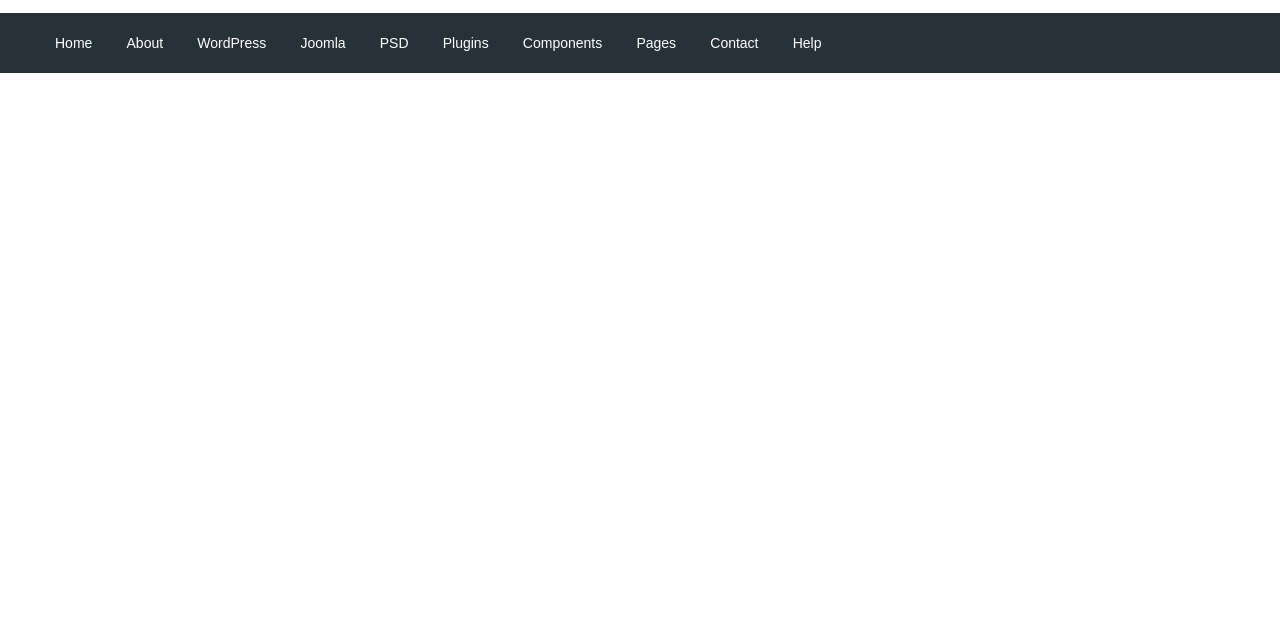
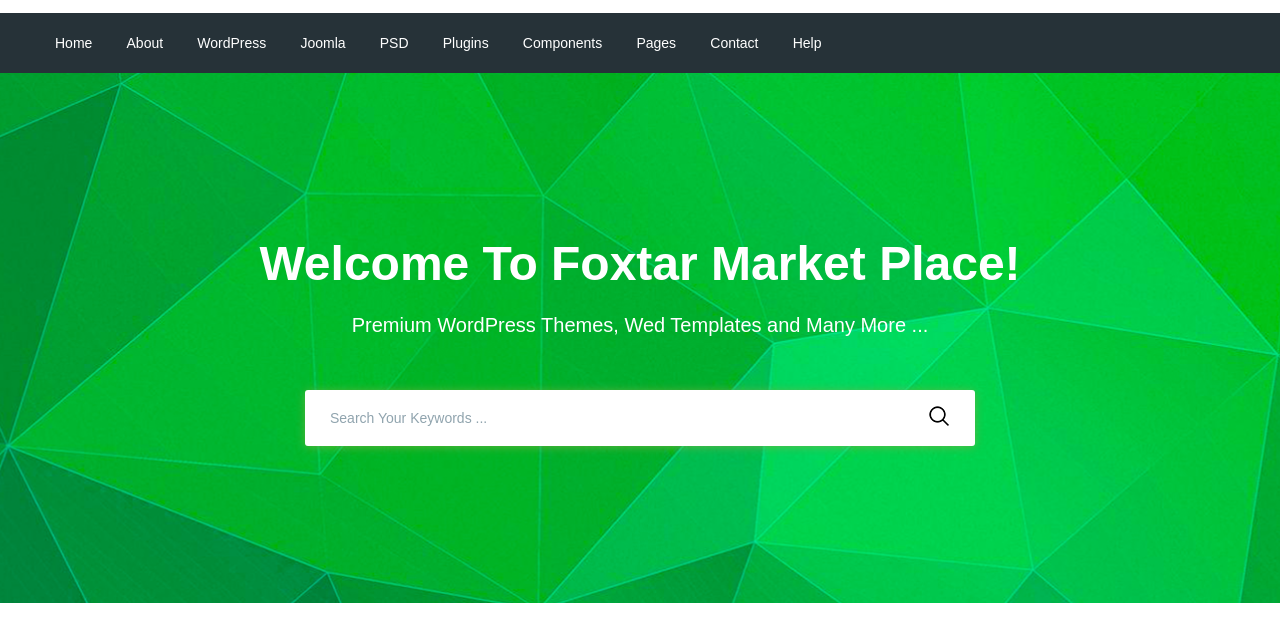
Before and after one commit to ogurec-i-molok0/modermo, a website: page app/index.html in a window 1280 px wide. Shown: the part 77-718 px from the top of the page. Drawn offline with nearby package versions, Linux system fonts and the light colour scheme; files that its build step writes are made by us from their sources.

Commit message:
added search section

```diff
--- a/app/index.html
+++ b/app/index.html
@@ -96,6 +96,26 @@
             </div>
         </div>
     </header>
+    <section class="search" style="background-image: url(images/search-bg.jpg);">
+        <div class="container">
+            <div class="search__inner">
+                <div class="search__inner-title">
+                    Welcome To Foxtar Market Place!
+                </div>
+                <div class="search__inner-text">
+                    Premium WordPress Themes,  Wed Templates and Many More ...
+                </div>
+                <div class="search__inner-form">
+                    <form action="">
+                        <input type="text" placeholder="Search Your Keywords ..." required>
+                        <button type="submit">
+                            <img src="images/icons/search.png" alt="">
+                        </button>
+                    </form>
+                </div>
+            </div>
+        </div>
+    </section>
 
     <script src="https://ajax.googleapis.com/ajax/libs/jquery/3.5.1/jquery.min.js"></script>
     <script src="js/libs.min.js"></script>
--- a/app/scss/style.scss
+++ b/app/scss/style.scss
@@ -50,3 +50,58 @@
         font-size: 14px;
     }
 }
+.search{
+    background-repeat: no-repeat;
+    background-size: cover;
+    background-position: center;
+    min-height: 530px;
+}
+.search__inner{
+    padding: 155px 0px 100px;
+    color: #fff;
+    text-align: center;
+    &-title{
+        margin-bottom: 10px;
+        font-size: 48px;
+        font-weight: 700;
+        line-height: 72px;
+    }
+    &-text{
+        margin-bottom: 50px;
+        font-size: 20px;
+        font-weight: 500;
+        line-height: 30px;
+    }
+    &-form{
+        max-width: 670px;
+        width: 100%;
+        margin: 0 auto;
+        position: relative;
+        input{
+            display: block;
+            width: 100%;
+            box-shadow: 0px 1px 10px 0px rgba(124,178,64,0.75);
+            border-radius: 3px;
+            height: 56px;
+            border: none;
+            font-size: 14px;
+            font-weight: 500;
+            padding: 0;
+            padding-left: 25px;
+            padding-right: 60px;
+            &::placeholder{
+                color: #90a4ae;
+                font-weight: 500;
+            }
+        }
+        button{
+            position: absolute;
+            border: none;
+            background-color: transparent;
+            right: 20px;
+            top: 15px;
+            vertical-align: middle;
+
+        }
+    }
+}
```
Also changed, not shown: app/images/icons/search.png (added), app/images/search-bg.jpg (added).
